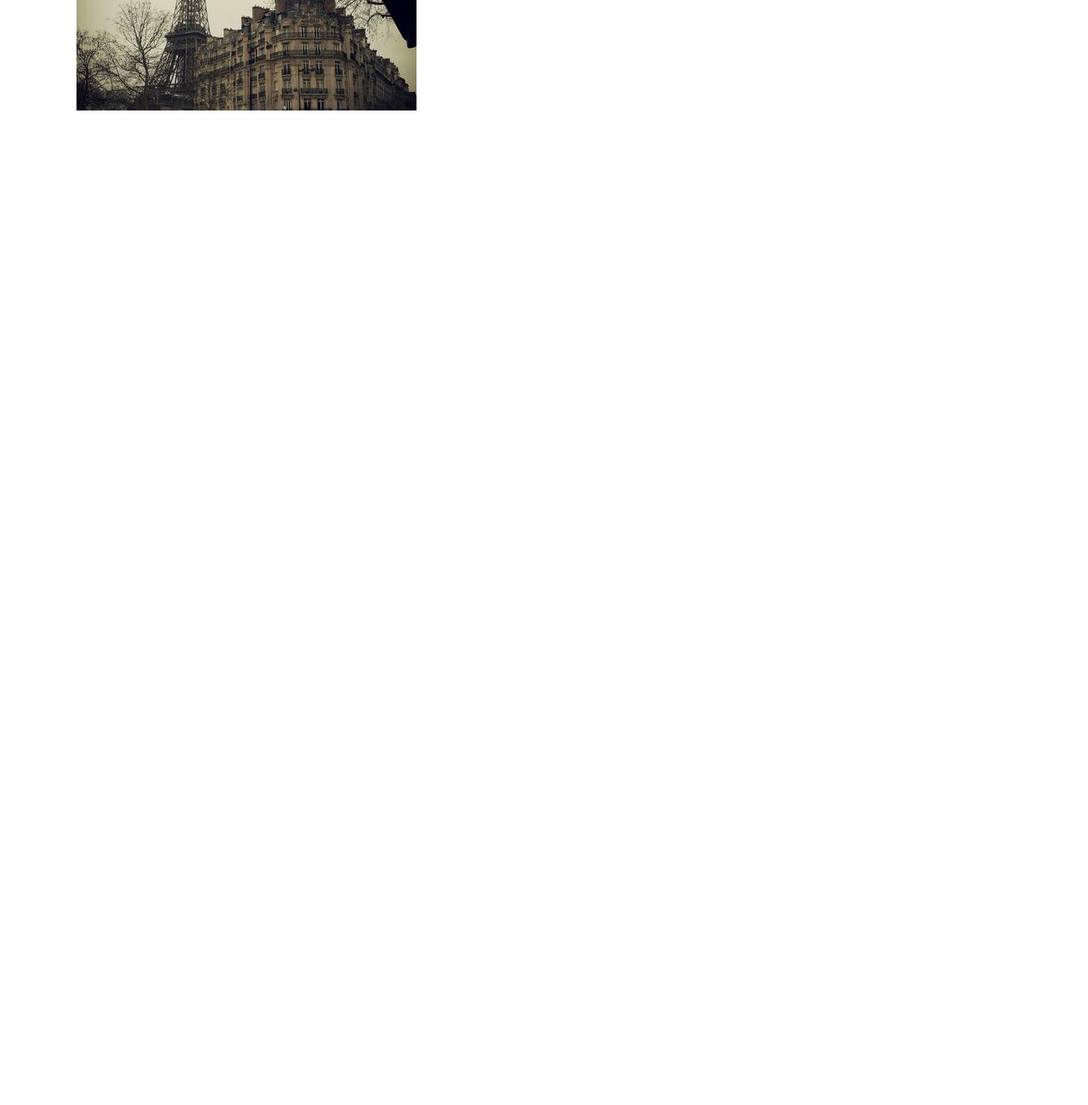
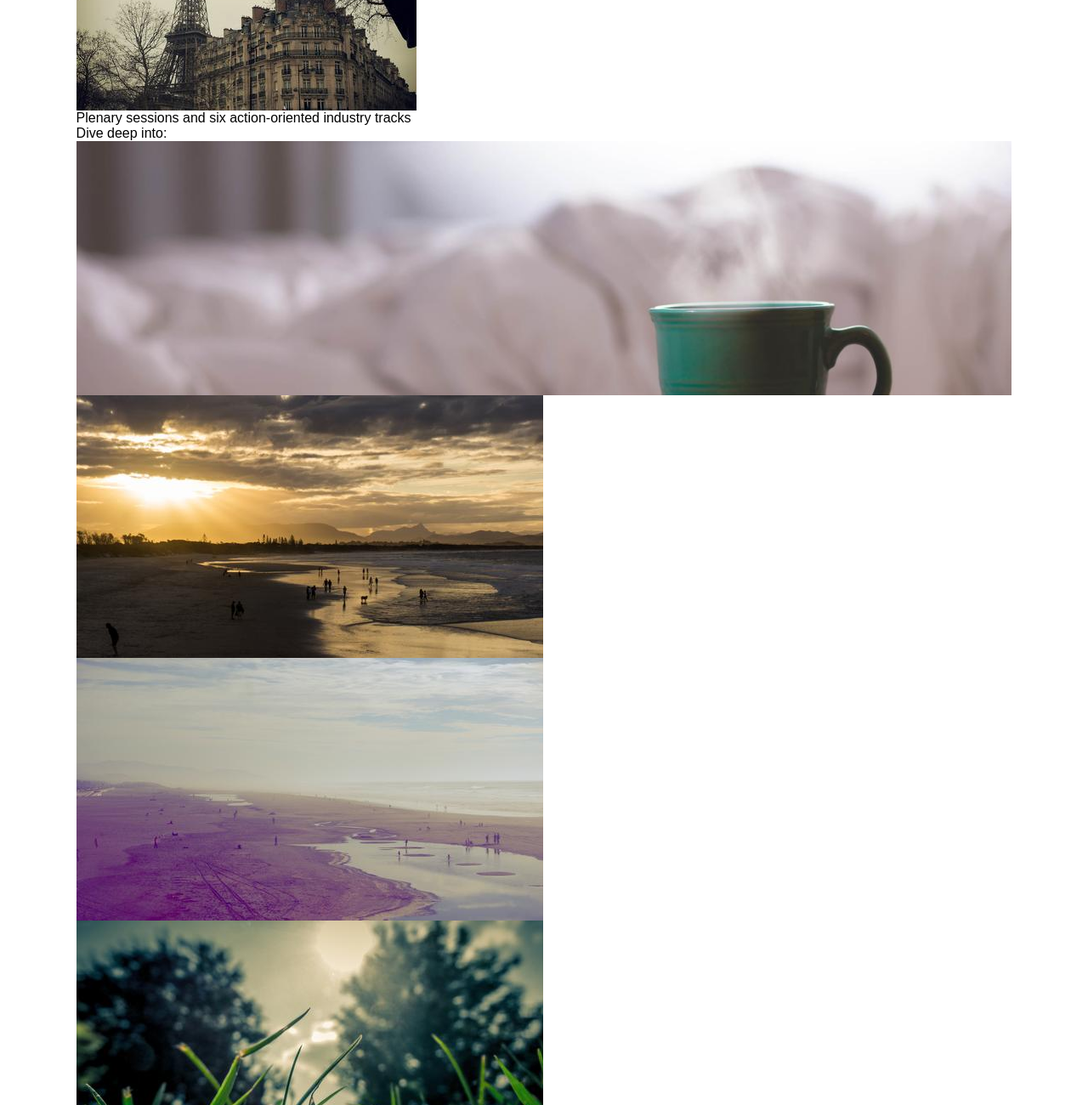
Before and after one commit to idnyaneshwaraxioned/templatePractice, a plain HTML site: page index.html in a window 1280 px wide. Shown: the part 1180-2480 px from the top of the page at 85% size. Before the commit the page ends 1310 px from the top, so only its background shows below. Drawn offline with Linux system fonts and the light colour scheme.

Commit message:
Plenary sessions section html done

```diff
--- a/index.html
+++ b/index.html
@@ -103,6 +103,57 @@
         </div>
       </section>
       <!-- tackle question section ends here -->
+
+      <!-- Plenary sessions section start here -->
+      <section class="plenary-sessions">
+        <div class="wrapper">
+          <h3>Plenary sessions and six action-oriented industry tracks</h3>
+          <span class="dive">Dive deep into:</span>
+          <ul class="tracks-list">
+            <li>
+              <a href="#fixme" title="Plenary Sessions">
+                <img src="assets/images/image5.jpg" alt="Plenary Sessions">
+              </a>
+            </li>
+            <li>
+              <a href="#fixme" title="Aquaculture">
+                <img src="assets/images/image6.jpg" alt="Aquaculture">
+              </a>
+            </li>
+            <li>
+              <a href="#fixme" title="Energy">
+                <img src="assets/images/image7.jpg" alt="Energy">
+              </a>
+            </li>
+            <li>
+              <a href="#fixme" title="Plastics">
+                <img src="assets/images/image8.jpg" alt="Plastics">
+              </a>
+            </li>
+            <li>
+              <a href="#fixme" title="Fishing">
+                <img src="assets/images/image9.jpg" alt="Fishing">
+              </a>
+            </li>
+            <li>
+              <a href="#fixme" title="Shipping">
+                <img src="assets/images/image6.jpg" alt="Shipping">
+              </a>
+            </li>
+            <li>
+              <a href="#fixme" title="Tourism">
+                <img src="assets/images/image5.jpg" alt="Tourism">
+              </a>
+            </li>
+            <li>
+              <a href="#fixme" title="See what's new for 2021">
+                <img src="assets/images/image7.jpg" alt="See what's new for 2021">
+              </a>
+            </li>
+          </ul>
+        </div>
+      </section>
+      <!-- Plenary sessions section ends here -->
     </main>
     <!--main section end-->
 
```
Lines whose indentation alone changed are shown as unchanged.
